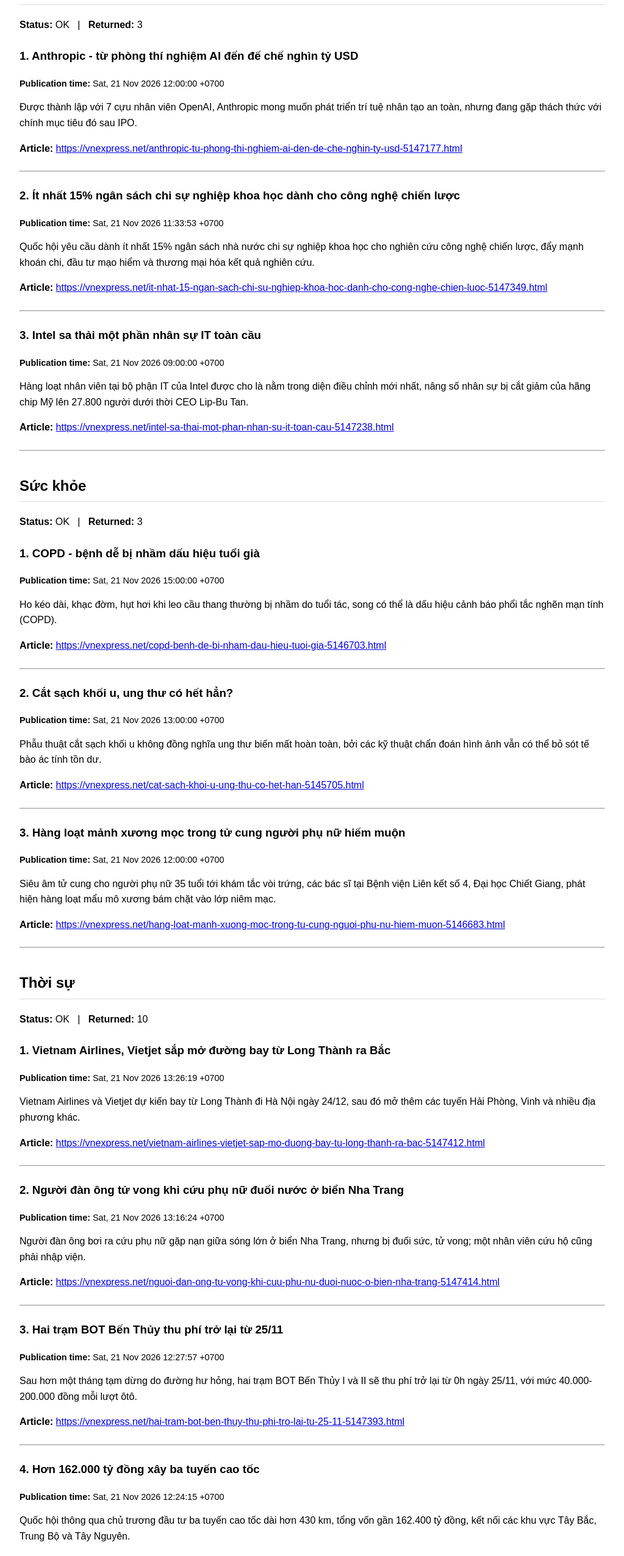
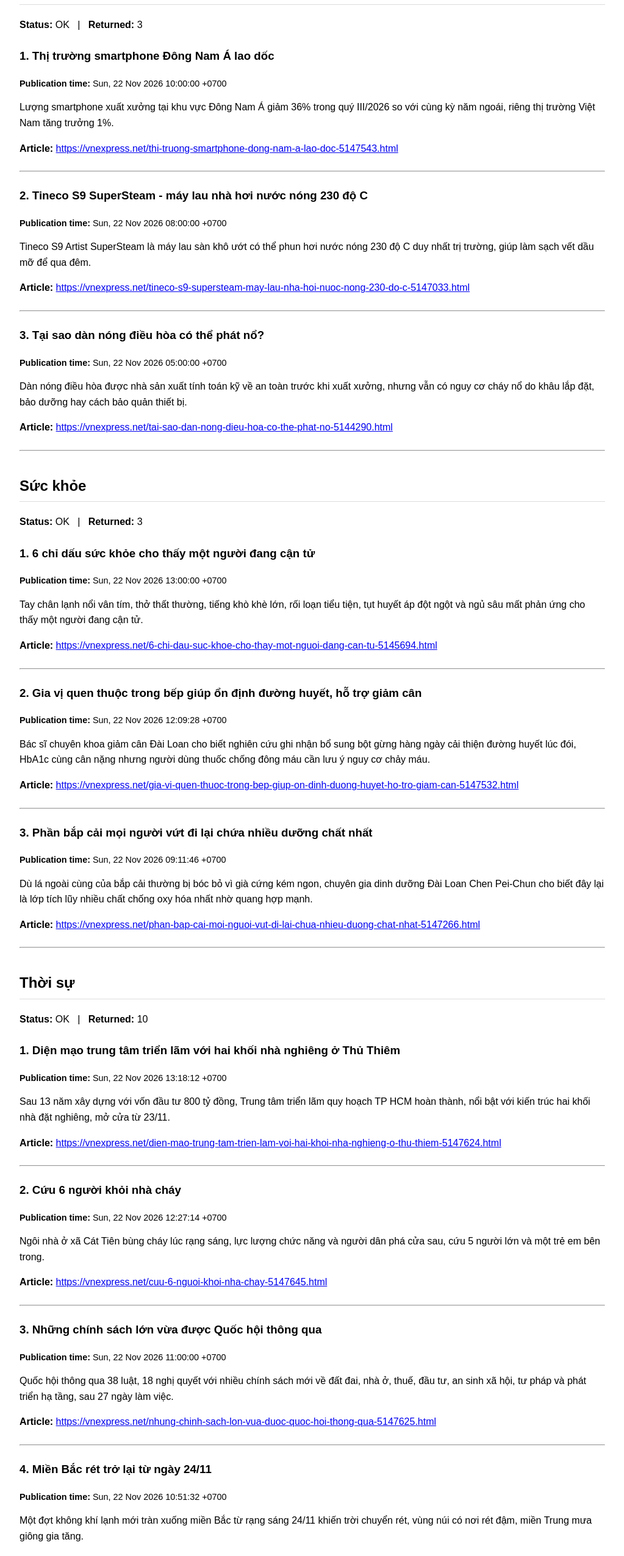
Before and after one commit to Henryta89/vnexpress-rss-briefing, a plain HTML site: page docs/index.html in a window 1280 px wide. Shown: the part 240-2792 px from the top of the page at 61% size, without its empty margins (128-1151 px from the left). Drawn offline with Linux system fonts and the light colour scheme.

Commit message:
chore: refresh VnExpress RSS briefing

```diff
--- a/docs/index.html
+++ b/docs/index.html
@@ -39,126 +39,126 @@ a {
 </head>
 <body>
 <h1>VnExpress RSS Briefing Source</h1>
-<p><strong>Updated:</strong> 2026-11-21 15:44:50 Asia/Ho_Chi_Minh</p>
+<p><strong>Updated:</strong> 2026-11-22 15:47:50 Asia/Ho_Chi_Minh</p>
 <p><strong>Source authority:</strong> VnExpress RSS</p>
 <section><h2>Khoa học công nghệ</h2>
 <p><strong>Status:</strong> OK &nbsp; | &nbsp; <strong>Returned:</strong> 3</p>
 <article>
-<h3>1. Anthropic - từ phòng thí nghiệm AI đến đế chế nghìn tỷ USD</h3>
-<p class="metadata"><strong>Publication time:</strong> Sat, 21 Nov 2026 12:00:00 +0700</p>
-<p class="description">Được thành lập với 7 cựu nhân viên OpenAI, Anthropic mong muốn phát triển trí tuệ nhân tạo an toàn, nhưng đang gặp thách thức với chính mục tiêu đó sau IPO.</p>
-<p><strong>Article:</strong> <a href="https://vnexpress.net/anthropic-tu-phong-thi-nghiem-ai-den-de-che-nghin-ty-usd-5147177.html">https://vnexpress.net/anthropic-tu-phong-thi-nghiem-ai-den-de-che-nghin-ty-usd-5147177.html</a></p>
+<h3>1. Thị trường smartphone Đông Nam Á lao dốc</h3>
+<p class="metadata"><strong>Publication time:</strong> Sun, 22 Nov 2026 10:00:00 +0700</p>
+<p class="description">Lượng smartphone xuất xưởng tại khu vực Đông Nam Á giảm 36% trong quý III/2026 so với cùng kỳ năm ngoái, riêng thị trường Việt Nam tăng trưởng 1%.</p>
+<p><strong>Article:</strong> <a href="https://vnexpress.net/thi-truong-smartphone-dong-nam-a-lao-doc-5147543.html">https://vnexpress.net/thi-truong-smartphone-dong-nam-a-lao-doc-5147543.html</a></p>
 </article>
 <hr>
 <article>
-<h3>2. Ít nhất 15% ngân sách chi sự nghiệp khoa học dành cho công nghệ chiến lược</h3>
-<p class="metadata"><strong>Publication time:</strong> Sat, 21 Nov 2026 11:33:53 +0700</p>
-<p class="description">Quốc hội yêu cầu dành ít nhất 15% ngân sách nhà nước chi sự nghiệp khoa học cho nghiên cứu công nghệ chiến lược, đẩy mạnh khoán chi, đầu tư mạo hiểm và thương mại hóa kết quả nghiên cứu.</p>
-<p><strong>Article:</strong> <a href="https://vnexpress.net/it-nhat-15-ngan-sach-chi-su-nghiep-khoa-hoc-danh-cho-cong-nghe-chien-luoc-5147349.html">https://vnexpress.net/it-nhat-15-ngan-sach-chi-su-nghiep-khoa-hoc-danh-cho-cong-nghe-chien-luoc-5147349.html</a></p>
+<h3>2. Tineco S9 SuperSteam - máy lau nhà hơi nước nóng 230 độ C</h3>
+<p class="metadata"><strong>Publication time:</strong> Sun, 22 Nov 2026 08:00:00 +0700</p>
+<p class="description">Tineco S9 Artist SuperSteam là máy lau sàn khô ướt có thể phun hơi nước nóng 230 độ C duy nhất trị trường, giúp làm sạch vết dầu mỡ để qua đêm.</p>
+<p><strong>Article:</strong> <a href="https://vnexpress.net/tineco-s9-supersteam-may-lau-nha-hoi-nuoc-nong-230-do-c-5147033.html">https://vnexpress.net/tineco-s9-supersteam-may-lau-nha-hoi-nuoc-nong-230-do-c-5147033.html</a></p>
 </article>
 <hr>
 <article>
-<h3>3. Intel sa thải một phần nhân sự IT toàn cầu</h3>
-<p class="metadata"><strong>Publication time:</strong> Sat, 21 Nov 2026 09:00:00 +0700</p>
-<p class="description">Hàng loạt nhân viên tại bộ phận IT của Intel được cho là nằm trong diện điều chỉnh mới nhất, nâng số nhân sự bị cắt giảm của hãng chip Mỹ lên 27.800 người dưới thời CEO Lip-Bu Tan.</p>
-<p><strong>Article:</strong> <a href="https://vnexpress.net/intel-sa-thai-mot-phan-nhan-su-it-toan-cau-5147238.html">https://vnexpress.net/intel-sa-thai-mot-phan-nhan-su-it-toan-cau-5147238.html</a></p>
+<h3>3. Tại sao dàn nóng điều hòa có thể phát nổ?</h3>
+<p class="metadata"><strong>Publication time:</strong> Sun, 22 Nov 2026 05:00:00 +0700</p>
+<p class="description">Dàn nóng điều hòa được nhà sản xuất tính toán kỹ về an toàn trước khi xuất xưởng, nhưng vẫn có nguy cơ cháy nổ do khâu lắp đặt, bảo dưỡng hay cách bảo quản thiết bị.</p>
+<p><strong>Article:</strong> <a href="https://vnexpress.net/tai-sao-dan-nong-dieu-hoa-co-the-phat-no-5144290.html">https://vnexpress.net/tai-sao-dan-nong-dieu-hoa-co-the-phat-no-5144290.html</a></p>
 </article>
 <hr>
 </section>
 <section><h2>Sức khỏe</h2>
 <p><strong>Status:</strong> OK &nbsp; | &nbsp; <strong>Returned:</strong> 3</p>
 <article>
-<h3>1. COPD - bệnh dễ bị nhầm dấu hiệu tuổi già</h3>
-<p class="metadata"><strong>Publication time:</strong> Sat, 21 Nov 2026 15:00:00 +0700</p>
-<p class="description">Ho kéo dài, khạc đờm, hụt hơi khi leo cầu thang thường bị nhầm do tuổi tác, song có thể là dấu hiệu cảnh báo phổi tắc nghẽn mạn tính (COPD).</p>
-<p><strong>Article:</strong> <a href="https://vnexpress.net/copd-benh-de-bi-nham-dau-hieu-tuoi-gia-5146703.html">https://vnexpress.net/copd-benh-de-bi-nham-dau-hieu-tuoi-gia-5146703.html</a></p>
+<h3>1. 6 chỉ dấu sức khỏe cho thấy một người đang cận tử</h3>
+<p class="metadata"><strong>Publication time:</strong> Sun, 22 Nov 2026 13:00:00 +0700</p>
+<p class="description">Tay chân lạnh nổi vân tím, thở thất thường, tiếng khò khè lớn, rối loạn tiểu tiện, tụt huyết áp đột ngột và ngủ sâu mất phản ứng cho thấy một người đang cận tử.</p>
+<p><strong>Article:</strong> <a href="https://vnexpress.net/6-chi-dau-suc-khoe-cho-thay-mot-nguoi-dang-can-tu-5145694.html">https://vnexpress.net/6-chi-dau-suc-khoe-cho-thay-mot-nguoi-dang-can-tu-5145694.html</a></p>
 </article>
 <hr>
 <article>
-<h3>2. Cắt sạch khối u, ung thư có hết hẳn?</h3>
-<p class="metadata"><strong>Publication time:</strong> Sat, 21 Nov 2026 13:00:00 +0700</p>
-<p class="description">Phẫu thuật cắt sạch khối u không đồng nghĩa ung thư biến mất hoàn toàn, bởi các kỹ thuật chẩn đoán hình ảnh vẫn có thể bỏ sót tế bào ác tính tồn dư.</p>
-<p><strong>Article:</strong> <a href="https://vnexpress.net/cat-sach-khoi-u-ung-thu-co-het-han-5145705.html">https://vnexpress.net/cat-sach-khoi-u-ung-thu-co-het-han-5145705.html</a></p>
+<h3>2. Gia vị quen thuộc trong bếp giúp ổn định đường huyết, hỗ trợ giảm cân</h3>
+<p class="metadata"><strong>Publication time:</strong> Sun, 22 Nov 2026 12:09:28 +0700</p>
+<p class="description">Bác sĩ chuyên khoa giảm cân Đài Loan cho biết nghiên cứu ghi nhận bổ sung bột gừng hàng ngày cải thiện đường huyết lúc đói, HbA1c cùng cân nặng nhưng người dùng thuốc chống đông máu cần lưu ý nguy cơ chảy máu.</p>
+<p><strong>Article:</strong> <a href="https://vnexpress.net/gia-vi-quen-thuoc-trong-bep-giup-on-dinh-duong-huyet-ho-tro-giam-can-5147532.html">https://vnexpress.net/gia-vi-quen-thuoc-trong-bep-giup-on-dinh-duong-huyet-ho-tro-giam-can-5147532.html</a></p>
 </article>
 <hr>
 <article>
-<h3>3. Hàng loạt mảnh xương mọc trong tử cung người phụ nữ hiếm muộn</h3>
-<p class="metadata"><strong>Publication time:</strong> Sat, 21 Nov 2026 12:00:00 +0700</p>
-<p class="description">Siêu âm tử cung cho người phụ nữ 35 tuổi tới khám tắc vòi trứng, các bác sĩ tại Bệnh viện Liên kết số 4, Đại học Chiết Giang, phát hiện hàng loạt mẩu mô xương bám chặt vào lớp niêm mạc.</p>
-<p><strong>Article:</strong> <a href="https://vnexpress.net/hang-loat-manh-xuong-moc-trong-tu-cung-nguoi-phu-nu-hiem-muon-5146683.html">https://vnexpress.net/hang-loat-manh-xuong-moc-trong-tu-cung-nguoi-phu-nu-hiem-muon-5146683.html</a></p>
+<h3>3. Phần bắp cải mọi người vứt đi lại chứa nhiều dưỡng chất nhất</h3>
+<p class="metadata"><strong>Publication time:</strong> Sun, 22 Nov 2026 09:11:46 +0700</p>
+<p class="description">Dù lá ngoài cùng của bắp cải thường bị bóc bỏ vì già cứng kém ngon, chuyên gia dinh dưỡng Đài Loan Chen Pei-Chun cho biết đây lại là lớp tích lũy nhiều chất chống oxy hóa nhất nhờ quang hợp mạnh.</p>
+<p><strong>Article:</strong> <a href="https://vnexpress.net/phan-bap-cai-moi-nguoi-vut-di-lai-chua-nhieu-duong-chat-nhat-5147266.html">https://vnexpress.net/phan-bap-cai-moi-nguoi-vut-di-lai-chua-nhieu-duong-chat-nhat-5147266.html</a></p>
 </article>
 <hr>
 </section>
 <section><h2>Thời sự</h2>
 <p><strong>Status:</strong> OK &nbsp; | &nbsp; <strong>Returned:</strong> 10</p>
 <article>
-<h3>1. Vietnam Airlines, Vietjet sắp mở đường bay từ Long Thành ra Bắc</h3>
-<p class="metadata"><strong>Publication time:</strong> Sat, 21 Nov 2026 13:26:19 +0700</p>
-<p class="description">Vietnam Airlines và Vietjet dự kiến bay từ Long Thành đi Hà Nội ngày 24/12, sau đó mở thêm các tuyến Hải Phòng, Vinh và nhiều địa phương khác.</p>
-<p><strong>Article:</strong> <a href="https://vnexpress.net/vietnam-airlines-vietjet-sap-mo-duong-bay-tu-long-thanh-ra-bac-5147412.html">https://vnexpress.net/vietnam-airlines-vietjet-sap-mo-duong-bay-tu-long-thanh-ra-bac-5147412.html</a></p>
+<h3>1. Diện mạo trung tâm triển lãm với hai khối nhà nghiêng ở Thủ Thiêm</h3>
+<p class="metadata"><strong>Publication time:</strong> Sun, 22 Nov 2026 13:18:12 +0700</p>
+<p class="description">Sau 13 năm xây dựng với vốn đầu tư 800 tỷ đồng, Trung tâm triển lãm quy hoạch TP HCM hoàn thành, nổi bật với kiến trúc hai khối nhà đặt nghiêng, mở cửa từ 23/11.</p>
+<p><strong>Article:</strong> <a href="https://vnexpress.net/dien-mao-trung-tam-trien-lam-voi-hai-khoi-nha-nghieng-o-thu-thiem-5147624.html">https://vnexpress.net/dien-mao-trung-tam-trien-lam-voi-hai-khoi-nha-nghieng-o-thu-thiem-5147624.html</a></p>
 </article>
 <hr>
 <article>
-<h3>2. Người đàn ông tử vong khi cứu phụ nữ đuối nước ở biển Nha Trang</h3>
-<p class="metadata"><strong>Publication time:</strong> Sat, 21 Nov 2026 13:16:24 +0700</p>
-<p class="description">Người đàn ông bơi ra cứu phụ nữ gặp nạn giữa sóng lớn ở biển Nha Trang, nhưng bị đuối sức, tử vong; một nhân viên cứu hộ cũng phải nhập viện.</p>
-<p><strong>Article:</strong> <a href="https://vnexpress.net/nguoi-dan-ong-tu-vong-khi-cuu-phu-nu-duoi-nuoc-o-bien-nha-trang-5147414.html">https://vnexpress.net/nguoi-dan-ong-tu-vong-khi-cuu-phu-nu-duoi-nuoc-o-bien-nha-trang-5147414.html</a></p>
+<h3>2. Cứu 6 người khỏi nhà cháy</h3>
+<p class="metadata"><strong>Publication time:</strong> Sun, 22 Nov 2026 12:27:14 +0700</p>
+<p class="description">Ngôi nhà ở xã Cát Tiên bùng cháy lúc rạng sáng, lực lượng chức năng và người dân phá cửa sau, cứu 5 người lớn và một trẻ em bên trong.</p>
+<p><strong>Article:</strong> <a href="https://vnexpress.net/cuu-6-nguoi-khoi-nha-chay-5147645.html">https://vnexpress.net/cuu-6-nguoi-khoi-nha-chay-5147645.html</a></p>
 </article>
 <hr>
 <article>
-<h3>3. Hai trạm BOT Bến Thủy thu phí trở lại từ 25/11</h3>
-<p class="metadata"><strong>Publication time:</strong> Sat, 21 Nov 2026 12:27:57 +0700</p>
-<p class="description">Sau hơn một tháng tạm dừng do đường hư hỏng, hai trạm BOT Bến Thủy I và II sẽ thu phí trở lại từ 0h ngày 25/11, với mức 40.000-200.000 đồng mỗi lượt ôtô.</p>
-<p><strong>Article:</strong> <a href="https://vnexpress.net/hai-tram-bot-ben-thuy-thu-phi-tro-lai-tu-25-11-5147393.html">https://vnexpress.net/hai-tram-bot-ben-thuy-thu-phi-tro-lai-tu-25-11-5147393.html</a></p>
+<h3>3. Những chính sách lớn vừa được Quốc hội thông qua</h3>
+<p class="metadata"><strong>Publication time:</strong> Sun, 22 Nov 2026 11:00:00 +0700</p>
+<p class="description">Quốc hội thông qua 38 luật, 18 nghị quyết với nhiều chính sách mới về đất đai, nhà ở, thuế, đầu tư, an sinh xã hội, tư pháp và phát triển hạ tầng, sau 27 ngày làm việc.</p>
+<p><strong>Article:</strong> <a href="https://vnexpress.net/nhung-chinh-sach-lon-vua-duoc-quoc-hoi-thong-qua-5147625.html">https://vnexpress.net/nhung-chinh-sach-lon-vua-duoc-quoc-hoi-thong-qua-5147625.html</a></p>
 </article>
 <hr>
 <article>
-<h3>4. Hơn 162.000 tỷ đồng xây ba tuyến cao tốc</h3>
-<p class="metadata"><strong>Publication time:</strong> Sat, 21 Nov 2026 12:24:15 +0700</p>
-<p class="description">Quốc hội thông qua chủ trương đầu tư ba tuyến cao tốc dài hơn 430 km, tổng vốn gần 162.400 tỷ đồng, kết nối các khu vực Tây Bắc, Trung Bộ và Tây Nguyên.</p>
-<p><strong>Article:</strong> <a href="https://vnexpress.net/hon-162-000-ty-dong-xay-ba-tuyen-cao-toc-5147392.html">https://vnexpress.net/hon-162-000-ty-dong-xay-ba-tuyen-cao-toc-5147392.html</a></p>
+<h3>4. Miền Bắc rét trở lại từ ngày 24/11</h3>
+<p class="metadata"><strong>Publication time:</strong> Sun, 22 Nov 2026 10:51:32 +0700</p>
+<p class="description">Một đợt không khí lạnh mới tràn xuống miền Bắc từ rạng sáng 24/11 khiến trời chuyển rét, vùng núi có nơi rét đậm, miền Trung mưa giông gia tăng.</p>
+<p><strong>Article:</strong> <a href="https://vnexpress.net/mien-bac-ret-tro-lai-tu-ngay-24-11-5147608.html">https://vnexpress.net/mien-bac-ret-tro-lai-tu-ngay-24-11-5147608.html</a></p>
 </article>
 <hr>
 <article>
-<h3>5. Tạm dừng tuyển dụng công chức trên toàn quốc</h3>
-<p class="metadata"><strong>Publication time:</strong> Sat, 21 Nov 2026 12:10:18 +0700</p>
-<p class="description">Các bộ, ngành, địa phương tạm dừng tuyển dụng công chức, kể cả trường hợp đã thi tuyển nhưng chưa có quyết định tuyển dụng, để rà soát vị trí việc làm và biên chế.</p>
-<p><strong>Article:</strong> <a href="https://vnexpress.net/tam-dung-tuyen-dung-cong-chuc-tren-toan-quoc-5147400.html">https://vnexpress.net/tam-dung-tuyen-dung-cong-chuc-tren-toan-quoc-5147400.html</a></p>
+<h3>5. Mức phạt vi phạm môi trường cao nhất đến 2 tỷ đồng</h3>
+<p class="metadata"><strong>Publication time:</strong> Sun, 22 Nov 2026 08:00:00 +0700</p>
+<p class="description">Nghị định mới quy định doanh nghiệp vi phạm nghiêm trọng các quy định về xử lý chất thải, khí thải và quản lý chất thải nguy hại có thể bị phạt đến 2 tỷ đồng.</p>
+<p><strong>Article:</strong> <a href="https://vnexpress.net/muc-phat-vi-pham-moi-truong-cao-nhat-den-2-ty-dong-5146979.html">https://vnexpress.net/muc-phat-vi-pham-moi-truong-cao-nhat-den-2-ty-dong-5146979.html</a></p>
 </article>
 <hr>
 <article>
-<h3>6. Ít nhất 15% ngân sách chi sự nghiệp khoa học dành cho công nghệ chiến lược</h3>
-<p class="metadata"><strong>Publication time:</strong> Sat, 21 Nov 2026 11:33:53 +0700</p>
-<p class="description">Quốc hội yêu cầu dành ít nhất 15% ngân sách nhà nước chi sự nghiệp khoa học cho nghiên cứu công nghệ chiến lược, đẩy mạnh khoán chi, đầu tư mạo hiểm và thương mại hóa kết quả nghiên cứu.</p>
-<p><strong>Article:</strong> <a href="https://vnexpress.net/it-nhat-15-ngan-sach-chi-su-nghiep-khoa-hoc-danh-cho-cong-nghe-chien-luoc-5147349.html">https://vnexpress.net/it-nhat-15-ngan-sach-chi-su-nghiep-khoa-hoc-danh-cho-cong-nghe-chien-luoc-5147349.html</a></p>
+<h3>6. Lâm Đồng quy hoạch trung tâm hành chính mới ở Đức Trọng</h3>
+<p class="metadata"><strong>Publication time:</strong> Sun, 22 Nov 2026 07:00:00 +0700</p>
+<p class="description">Xã Đức Trọng được định hướng hình thành trung tâm hành chính mới của Lâm Đồng, đồng thời là cửa ngõ giao thương quốc tế nhờ sân bay Liên Khương.</p>
+<p><strong>Article:</strong> <a href="https://vnexpress.net/lam-dong-quy-hoach-trung-tam-hanh-chinh-moi-o-duc-trong-5147487.html">https://vnexpress.net/lam-dong-quy-hoach-trung-tam-hanh-chinh-moi-o-duc-trong-5147487.html</a></p>
 </article>
 <hr>
 <article>
-<h3>7. Hà Nội tiếp nhận hơn 40 km2 đất và 1.057 người từ Phú Thọ</h3>
-<p class="metadata"><strong>Publication time:</strong> Sat, 21 Nov 2026 11:07:11 +0700</p>
-<p class="description">Từ ngày 1/1/2027, hơn 40 km2 đất thuộc ba xã, phường của tỉnh Phú Thọ, trong đó có một phần Vườn quốc gia Ba Vì, sẽ được chuyển về Hà Nội.</p>
-<p><strong>Article:</strong> <a href="https://vnexpress.net/ha-noi-tiep-nhan-hon-40-km2-dat-va-1-057-nguoi-tu-phu-tho-5147362.html">https://vnexpress.net/ha-noi-tiep-nhan-hon-40-km2-dat-va-1-057-nguoi-tu-phu-tho-5147362.html</a></p>
+<h3>7. Vì sao nhiều hãng bay chưa muốn chuyển đến Long Thành?</h3>
+<p class="metadata"><strong>Publication time:</strong> Sun, 22 Nov 2026 06:00:00 +0700</p>
+<p class="description">Nhiều hãng bay quốc tế đề xuất lùi thời điểm chuyển đến Long Thành vì lo vận hành, giao thông kết nối và dịch vụ hậu cần chưa đồng bộ.</p>
+<p><strong>Article:</strong> <a href="https://vnexpress.net/vi-sao-nhieu-hang-bay-chua-muon-chuyen-den-long-thanh-5147517.html">https://vnexpress.net/vi-sao-nhieu-hang-bay-chua-muon-chuyen-den-long-thanh-5147517.html</a></p>
 </article>
 <hr>
 <article>
-<h3>8. Người lao động được bổ sung hai ngày nghỉ lễ</h3>
-<p class="metadata"><strong>Publication time:</strong> Sat, 21 Nov 2026 11:00:50 +0700</p>
-<p class="description">Quốc hội bổ sung ngày Tổ quốc tri ân 27/7 và Ngày Văn hóa Việt Nam 24/11 vào danh sách ngày nghỉ hưởng nguyên lương, nâng tổng số ngày nghỉ lễ, Tết hàng năm lên 13.</p>
-<p><strong>Article:</strong> <a href="https://vnexpress.net/nguoi-lao-dong-duoc-bo-sung-hai-ngay-nghi-le-5147309.html">https://vnexpress.net/nguoi-lao-dong-duoc-bo-sung-hai-ngay-nghi-le-5147309.html</a></p>
+<h3>8. Nhân viên văn phòng rủ nhau chăm mộ, bảo vệ nghĩa trang</h3>
+<p class="metadata"><strong>Publication time:</strong> Sun, 22 Nov 2026 04:00:00 +0700</p>
+<p class="description">Cuối tuần, Thùy Dương cùng đồng nghiệp đi xe máy hơn 60 km từ Hà Nội lên Hòa Bình cũ chăm mộ, dọn cỏ khuôn viên nghĩa trang trong một ngày.</p>
+<p><strong>Article:</strong> <a href="https://vnexpress.net/nhan-vien-van-phong-ru-nhau-cham-mo-bao-ve-nghia-trang-5146312.html">https://vnexpress.net/nhan-vien-van-phong-ru-nhau-cham-mo-bao-ve-nghia-trang-5146312.html</a></p>
 </article>
 <hr>
 <article>
-<h3>9. Cấm hút thuốc trong toàn bộ khuôn viên đại học, cao đẳng</h3>
-<p class="metadata"><strong>Publication time:</strong> Sat, 21 Nov 2026 10:59:57 +0700</p>
-<p class="description">Từ ngày 1/7/2027, việc hút thuốc lá bị cấm trong toàn bộ khuôn viên đại học, cao đẳng, học viện, thay vì chỉ cấm trong nhà như hiện nay.</p>
-<p><strong>Article:</strong> <a href="https://vnexpress.net/cam-hut-thuoc-trong-toan-bo-khuon-vien-dai-hoc-cao-dang-5147359.html">https://vnexpress.net/cam-hut-thuoc-trong-toan-bo-khuon-vien-dai-hoc-cao-dang-5147359.html</a></p>
+<h3>9. Dấu ấn Chủ tịch Tôn Đức Thắng tại chiến khu Tân Trào</h3>
+<p class="metadata"><strong>Publication time:</strong> Sun, 22 Nov 2026 00:20:05 +0700</p>
+<p class="description">Từ năm 1952 đến 1954, tại chiến khu Tân Trào, Chủ tịch Tôn Đức Thắng chủ trì nhiều cuộc họp quan trọng của Quốc hội và Mặt trận, tiếp đoàn đại biểu Trung Quốc, Liên Xô.</p>
+<p><strong>Article:</strong> <a href="https://vnexpress.net/dau-an-chu-tich-ton-duc-thang-tai-chien-khu-tan-trao-5146505.html">https://vnexpress.net/dau-an-chu-tich-ton-duc-thang-tai-chien-khu-tan-trao-5146505.html</a></p>
 </article>
 <hr>
 <article>
-<h3>10. 100 xe giường nằm điện chạy ba tuyến liên tỉnh từ TP HCM</h3>
-<p class="metadata"><strong>Publication time:</strong> Sat, 21 Nov 2026 10:58:22 +0700</p>
-<p class="description">100 ôtô giường nằm điện được đưa vào khai thác trên ba tuyến từ TP HCM đi Đà Lạt, Cần Thơ và Vĩnh Long, giá vé không đổi so với xe dầu.</p>
-<p><strong>Article:</strong> <a href="https://vnexpress.net/100-xe-giuong-nam-dien-chay-ba-tuyen-lien-tinh-tu-tp-hcm-5147370.html">https://vnexpress.net/100-xe-giuong-nam-dien-chay-ba-tuyen-lien-tinh-tu-tp-hcm-5147370.html</a></p>
+<h3>10. Lâm Đồng siết quản lý 126 biệt thự ở Đà Lạt</h3>
+<p class="metadata"><strong>Publication time:</strong> Sun, 22 Nov 2026 00:00:00 +0700</p>
+<p class="description">81 trong số 126 biệt thự ở Đà Lạt, gồm Dinh I, II và III, phải bảo tồn nghiêm ngặt, không được tùy ý cải tạo, phá dỡ.</p>
+<p><strong>Article:</strong> <a href="https://vnexpress.net/lam-dong-siet-quan-ly-126-biet-thu-o-da-lat-5147455.html">https://vnexpress.net/lam-dong-siet-quan-ly-126-biet-thu-o-da-lat-5147455.html</a></p>
 </article>
 <hr>
 </section>
```
